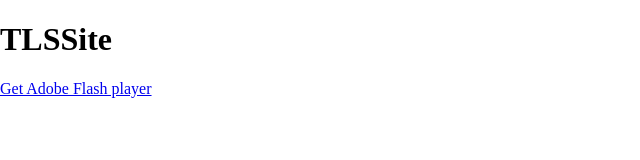
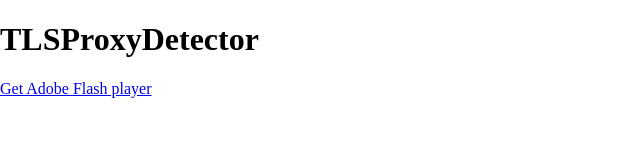
Before and after one commit to byu-ilab/TLSProxyDetector, a plain HTML site: page bin/index.html in a window 1280 px wide. Shown: the whole page, without its empty margins (0-640 px from the left). Drawn offline with Linux system fonts and the light colour scheme.

Commit message:
Fixed reference to old .swf name after project rename

```diff
--- a/bin/index.html
+++ b/bin/index.html
@@ -2,7 +2,7 @@
 <html lang="en">
 <head>
 	<meta charset="utf-8"/>
-	<title>TLSSite</title>
+	<title>TLSProxyDetector</title>
 	<meta name="description" content="" />
 
 	<script src="js/swfobject.js"></script>
@@ -18,7 +18,7 @@
 			wmode: "direct" // can cause issues with FP settings & webcam
 		};
 		var attributes = {
-			id:"TLSSite"
+			id:"TLSProxyDetector"
 		};
 		var embedSWFcallback = function(e) {
 			var button = document.getElementById("testLink");
@@ -30,7 +30,7 @@
 		};
 
 		swfobject.embedSWF(
-			"TLSSite.swf",
+			"TLSProxyDetector.swf",
 			"altContent", "100%", "100%", "10.0.0",
 			"expressInstall.swf",
 			flashvars, params, attributes, embedSWFcallback);
@@ -42,7 +42,7 @@
 </head>
 <body>
 	<div id="altContent">
-		<h1>TLSSite</h1>
+		<h1>TLSProxyDetector</h1>
 		<p><a href="http://www.adobe.com/go/getflashplayer">Get Adobe Flash player</a></p>
 	</div>
 </body>
```
